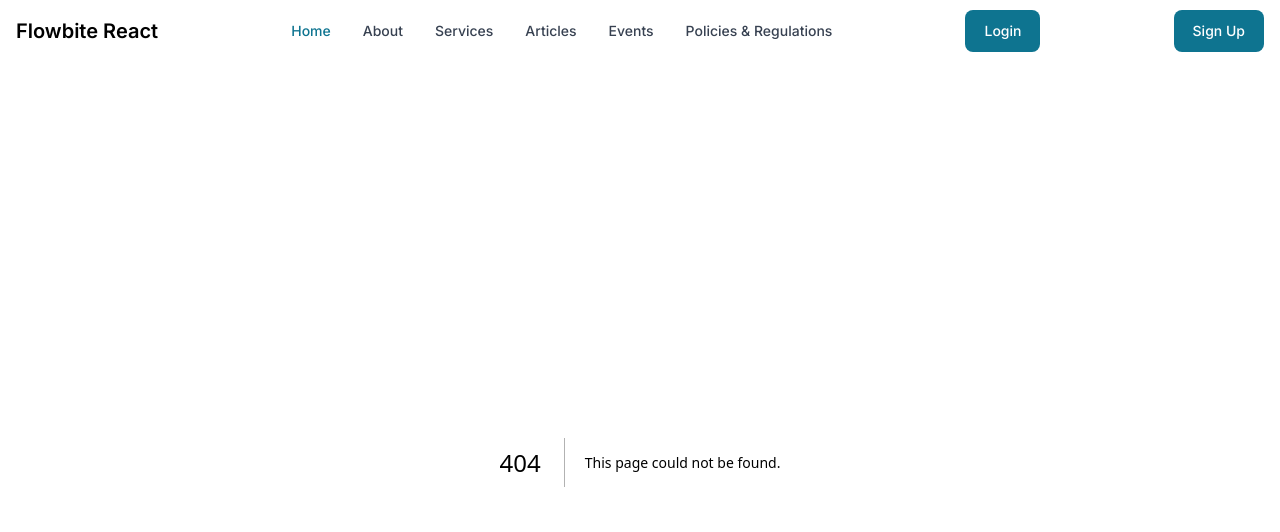
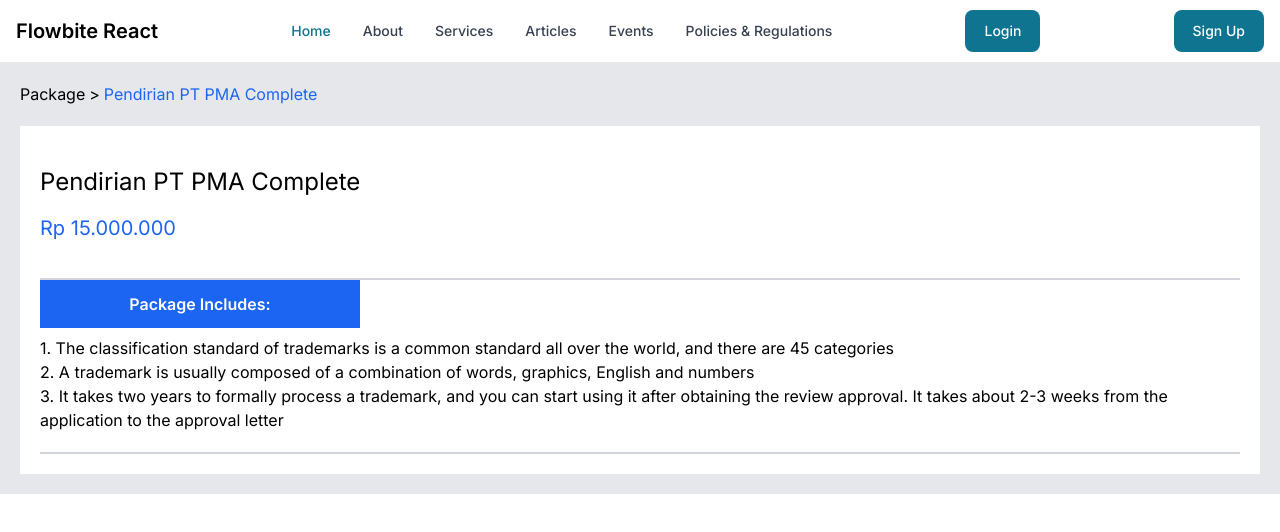
Before and after one commit to fikriymnn/tys-cons, a Next.js app: page /packageDetail in a window 1280 px wide. Before the commit this address had no page. Shown: the top 532 px of the page. Built offline with nearby package versions, Linux system fonts and the light colour scheme.

Commit message:
Update: add package detail

```diff
--- /dev/null
+++ b/src/app/packageDetail/page.jsx
@@ -0,0 +1,36 @@
+import React from 'react'
+
+function PackageDetails() {
+    return (
+        <div className='bg-gray-200 p-5'>
+            <div className='flex pb-5 gap-1'><p>Package </p> <p>&gt;</p><p className='text-blue-600'>Pendirian PT PMA Complete</p></div>
+            <div className='bg-white'>
+                <div className="relative p-5 pt-10">
+                    <div className='md:flex sm:grid sm:grid-cols-1 grid grid-cols-1 mb-5'>
+                        <div className=''>
+                            <p className='md:text-2xl text-2xl pb-4'>Pendirian PT PMA Complete</p>
+                            <div className='flex pb-4'>
+                                <p className='text-blue-600 text-xl'>Rp 15.000.000 </p>
+
+
+                            </div>
+
+
+                        </div>
+                    </div>
+                    <div className='h-[2px] w-full bg-gray-300 '></div>
+                    <div className=' bg-blue-600  w-80 mb-2'>
+                        <p className='text-center text-white text-base font-semibold p-3'>Package Includes:</p>
+                    </div>
+                    <p>1. The classification standard of trademarks is a common standard all over the world, and there are 45 categories</p>
+                    <p>2. A trademark is usually composed of a combination of words, graphics, English and numbers</p>
+                    <p>3. It takes two years to formally process a trademark, and you can start using it after obtaining the review approval. It takes about 2-3 weeks from the application to the approval letter</p>
+                    <div className='h-[2px] w-full bg-gray-300 mt-5'></div>
+
+                </div>
+            </div>
+        </div>
+    )
+}
+
+export default PackageDetails
```
